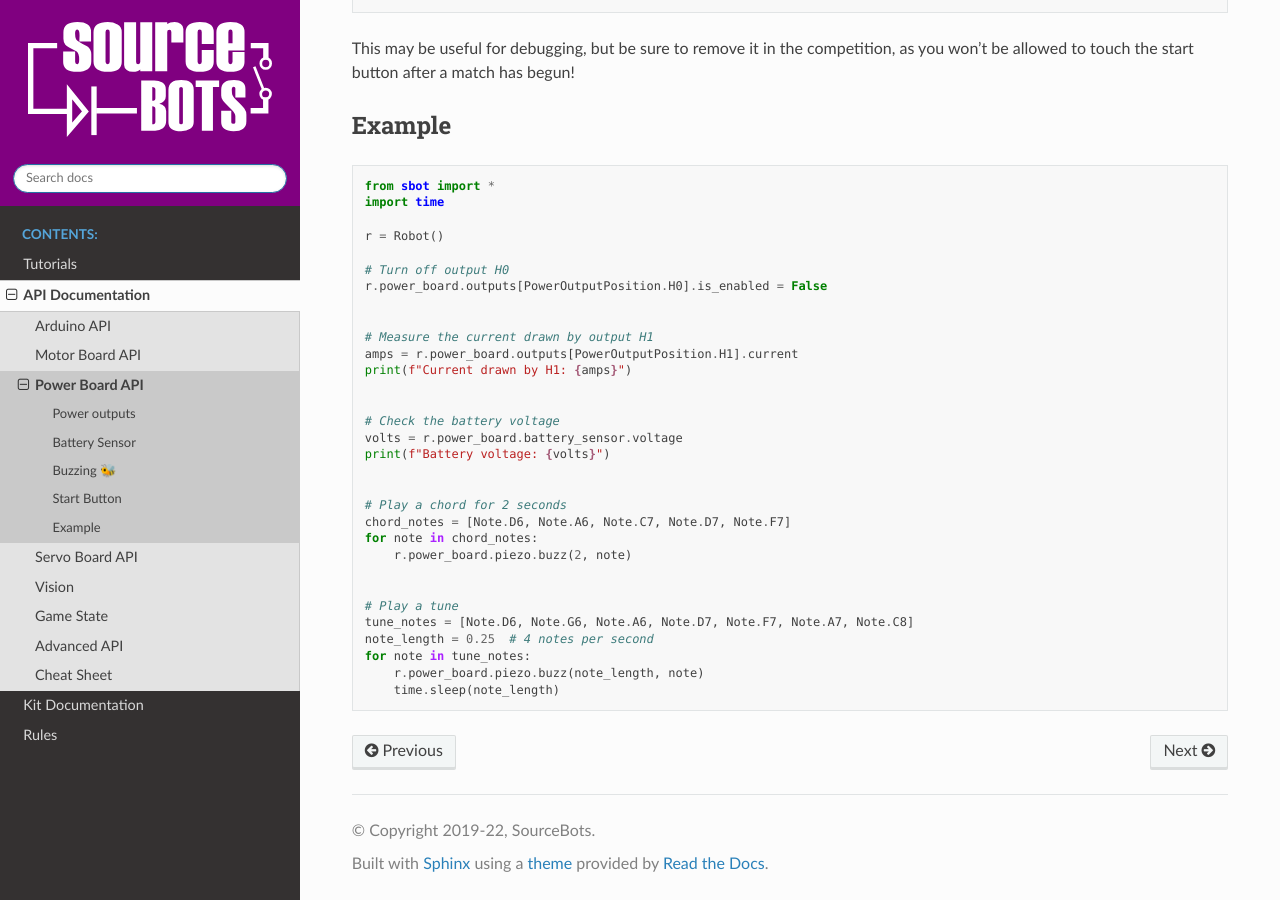
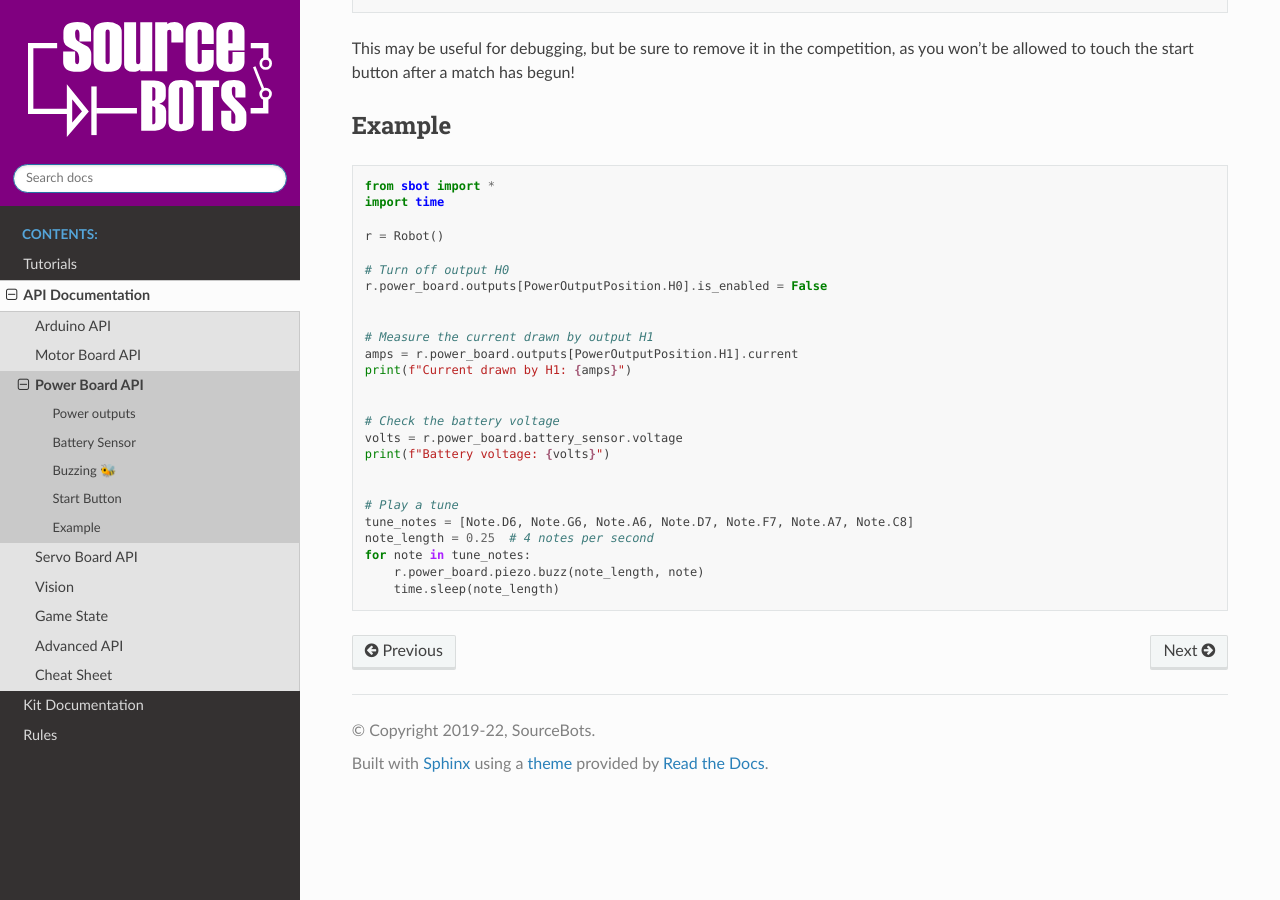
Before and after one commit to sourcebots/sbot, a Sphinx documentation site: the page built from docs/source/api/power-board.rst, in a window 1280 px wide and 900 px high, scrolled down 2032 px. Built offline with Sphinx 7.4.7 and the Read the Docs theme 2.0.0, drawn with Linux system fonts in a browser that asks for light colours.

Commit message:
Remove chord code

```diff
--- a/docs/source/api/power-board.rst
+++ b/docs/source/api/power-board.rst
@@ -127,12 +127,6 @@ Example
    print(f"Battery voltage: {volts}")
 
 
-   # Play a chord for 2 seconds
-   chord_notes = [Note.D6, Note.A6, Note.C7, Note.D7, Note.F7]
-   for note in chord_notes:
-       r.power_board.piezo.buzz(2, note)
-
-
    # Play a tune
    tune_notes = [Note.D6, Note.G6, Note.A6, Note.D7, Note.F7, Note.A7, Note.C8]
    note_length = 0.25  # 4 notes per second
```
